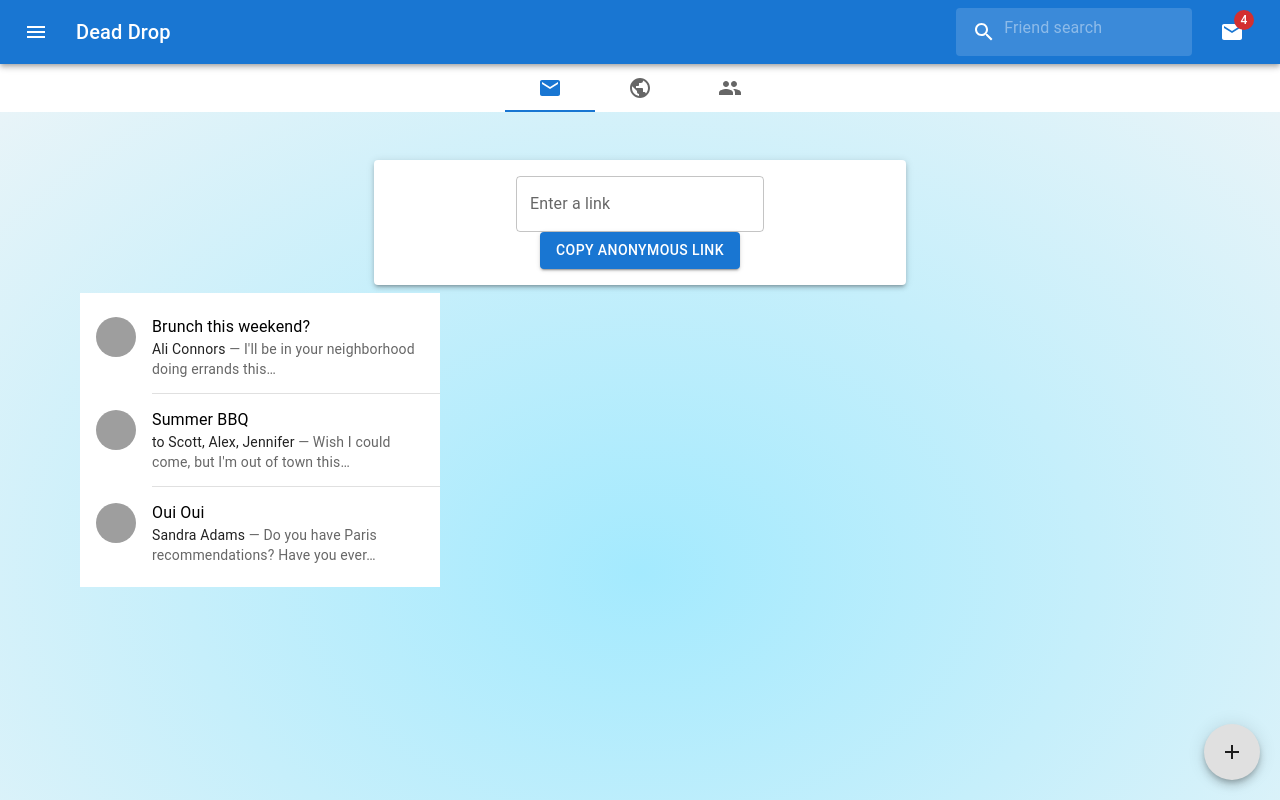
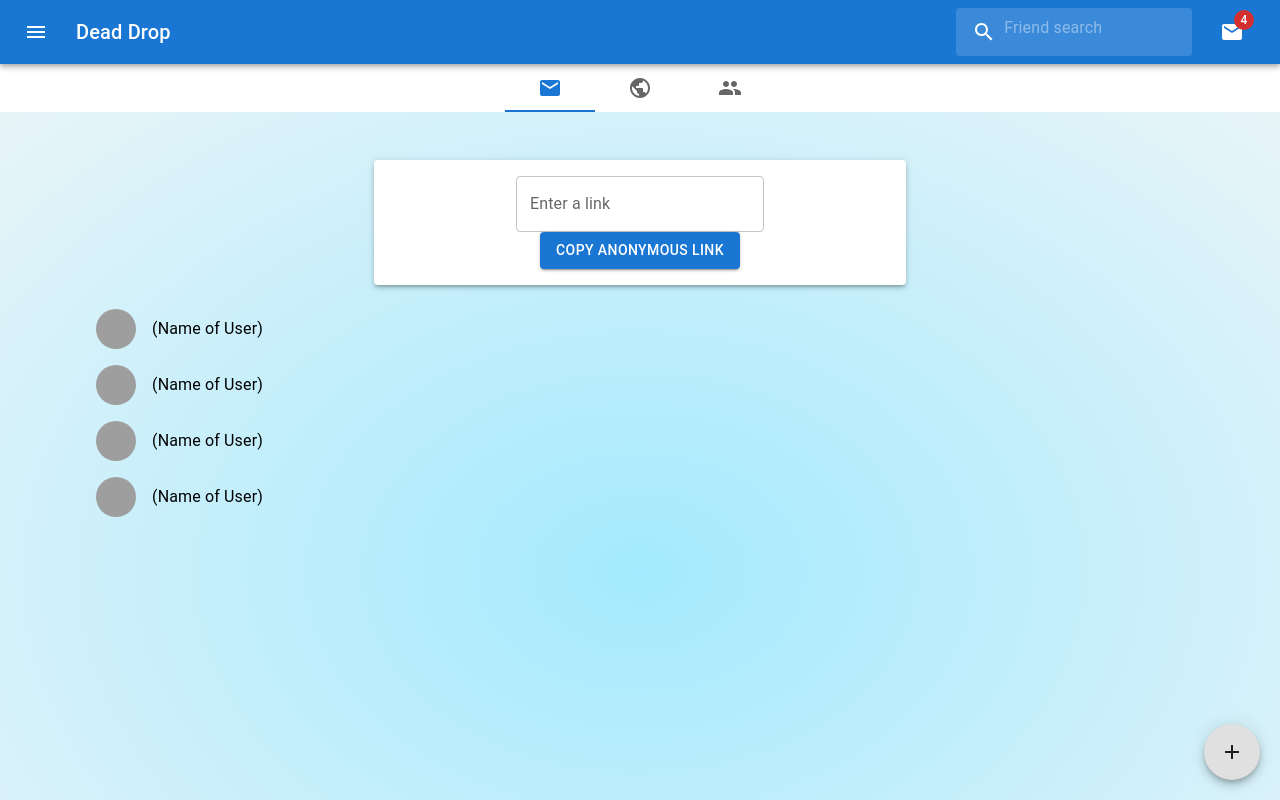
Before and after one commit to kdkulman/deaddropHerokuDeployTest, a React (Create React App) app in the folder client/: page / in a window 1280 px wide. Shown: the top 800 px of the page. Built offline with nearby package versions, Linux system fonts and the light colour scheme; grey boxes are pictures that could not be loaded.

Commit message:
Created a better version of the Freinds List.

```diff
--- a/client/src/App.js
+++ b/client/src/App.js
@@ -26,22 +26,22 @@ function App() {
           justifyContent="space-around"
           alignItems="center">
           <Grid item xs={12}>
+
           </Grid>
-
           <Grid item xs={12} color='white'>
-
           </Grid>
 
           <Grid item xs={12} color='black'> {/* Jashans stuff*/}
             {CreateMessageButton()}
           </Grid>
 
-          <Grid item xs={12} color='white'>
+          <Grid item xs={12} color='white'> {/* Jashans stuff*/}
             {CreateAnonymousLink()}
           </Grid>
 
           <Grid item xs={12} color='black'> {/* Jashans stuff*/}
           {CreateFreindsList()}
+
           </Grid>
         </Grid>
         </div>
--- a/client/src/Components/Basic Functionality/CreateFriendsList.js
+++ b/client/src/Components/Basic Functionality/CreateFriendsList.js
@@ -1,80 +1,34 @@
 import * as React from 'react';
 import List from '@mui/material/List';
 import ListItem from '@mui/material/ListItem';
-import Divider from '@mui/material/Divider';
 import ListItemText from '@mui/material/ListItemText';
 import ListItemAvatar from '@mui/material/ListItemAvatar';
 import Avatar from '@mui/material/Avatar';
-import Typography from '@mui/material/Typography';
 
 export function CreateFreindsList() {
+
+  const [dense, setDense] = React.useState(false);
+  const [secondary, setSecondary] = React.useState(false);
+
   return (
-    <List sx={{ width: '100%', maxWidth: 360, bgcolor: 'background.paper' }}>
-      <ListItem alignItems="flex-start">
-        <ListItemAvatar>
-          <Avatar alt="Remy Sharp" src="/static/images/avatar/1.jpg" />
-        </ListItemAvatar>
-        <ListItemText
-          primary="Brunch this weekend?"
-          secondary={
-            <React.Fragment>
-              <Typography
-                sx={{ display: 'inline' }}
-                component="span"
-                variant="body2"
-                color="text.primary"
-              >
-                Ali Connors
-              </Typography>
-              {" — I'll be in your neighborhood doing errands this…"}
-            </React.Fragment>
-          }
-        />
-      </ListItem>
-      <Divider variant="inset" component="li" />
-      <ListItem alignItems="flex-start">
-        <ListItemAvatar>
-          <Avatar alt="Travis Howard" src="/static/images/avatar/2.jpg" />
-        </ListItemAvatar>
-        <ListItemText
-          primary="Summer BBQ"
-          secondary={
-            <React.Fragment>
-              <Typography
-                sx={{ display: 'inline' }}
-                component="span"
-                variant="body2"
-                color="text.primary"
-              >
-                to Scott, Alex, Jennifer
-              </Typography>
-              {" — Wish I could come, but I'm out of town this…"}
-            </React.Fragment>
-          }
-        />
-      </ListItem>
-      <Divider variant="inset" component="li" />
-      <ListItem alignItems="flex-start">
-        <ListItemAvatar>
-          <Avatar alt="Cindy Baker" src="/static/images/avatar/3.jpg" />
-        </ListItemAvatar>
-        <ListItemText
-          primary="Oui Oui"
-          secondary={
-            <React.Fragment>
-              <Typography
-                sx={{ display: 'inline' }}
-                component="span"
-                variant="body2"
-                color="text.primary"
-              >
-                Sandra Adams
-              </Typography>
-              {' — Do you have Paris recommendations? Have you ever…'}
-            </React.Fragment>
-          }
-        />
-      </ListItem>
+    <div>
+    <List dense={dense}>
+      {[0, 1, 2, 3].map((value) => {
+        const labelId = `checkbox-list-secondary-label-${value}`;
+
+        return (
+          <ListItem key={value} button>
+            <ListItemAvatar>
+              <Avatar
+                alt={`Avatar n°${value + 1}`}
+                src={`/static/images/avatar/${value + 1}.jpg`}
+              />
+            </ListItemAvatar>
+            <ListItemText id={labelId} primary={`(Name of User)`} />
+          </ListItem>
+        );
+      })}
     </List>
+    </div>
   );
 }
```
